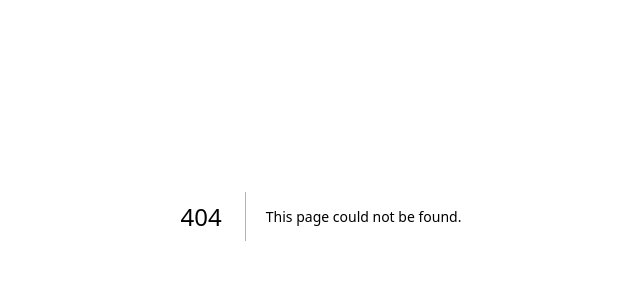
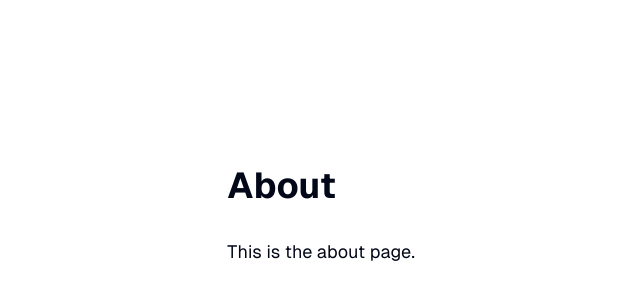
Before and after one commit to rabidcodemonkey/patient-management, a Next.js app: page /about in a window 1280 px wide. Before the commit this address had no page. Shown: the part 184-484 px from the top of the page, without its empty margins (319-959 px from the left). Built offline with nearby package versions, Linux system fonts and the light colour scheme.

Commit message:
Added about page and gql server

```diff
--- a/package.json
+++ b/package.json
@@ -6,7 +6,8 @@
     "dev": "next dev",
     "build": "next build",
     "start": "next start",
-    "lint": "next lint"
+    "lint": "next lint",
+    "server:gql": "json-graphql-server test/db.js"
   },
   "dependencies": {
     "@radix-ui/react-slot": "^1.1.0",
@@ -26,6 +27,7 @@
     "@types/react-dom": "^18",
     "eslint": "^8",
     "eslint-config-next": "14.2.13",
+    "json-graphql-server": "^3.1.2",
     "postcss": "^8",
     "tailwindcss": "^3.4.1",
     "typescript": "^5"
--- /dev/null
+++ b/src/app/about/page.tsx
@@ -0,0 +1,11 @@
+export default function Home() {
+  return (
+    <div className='grid grid-rows-[20px_1fr_20px] items-center justify-items-center min-h-screen p-8 pb-20 gap-16 sm:p-20 font-[family-name:var(--font-geist-sans)]'>
+      <main className='flex flex-col gap-8 row-start-2 items-center sm:items-start'>
+        <h1 className='text-4xl font-bold'>About</h1>
+        <p className='text-lg'>This is the about page.</p>
+      </main>
+      <footer className='row-start-3 flex gap-6 flex-wrap items-center justify-center'></footer>
+    </div>
+  );
+}
```
Also changed, not shown: test/db.js (added, +6 -0 lines), 1 other file (tests, documents, lock files or other folders).
